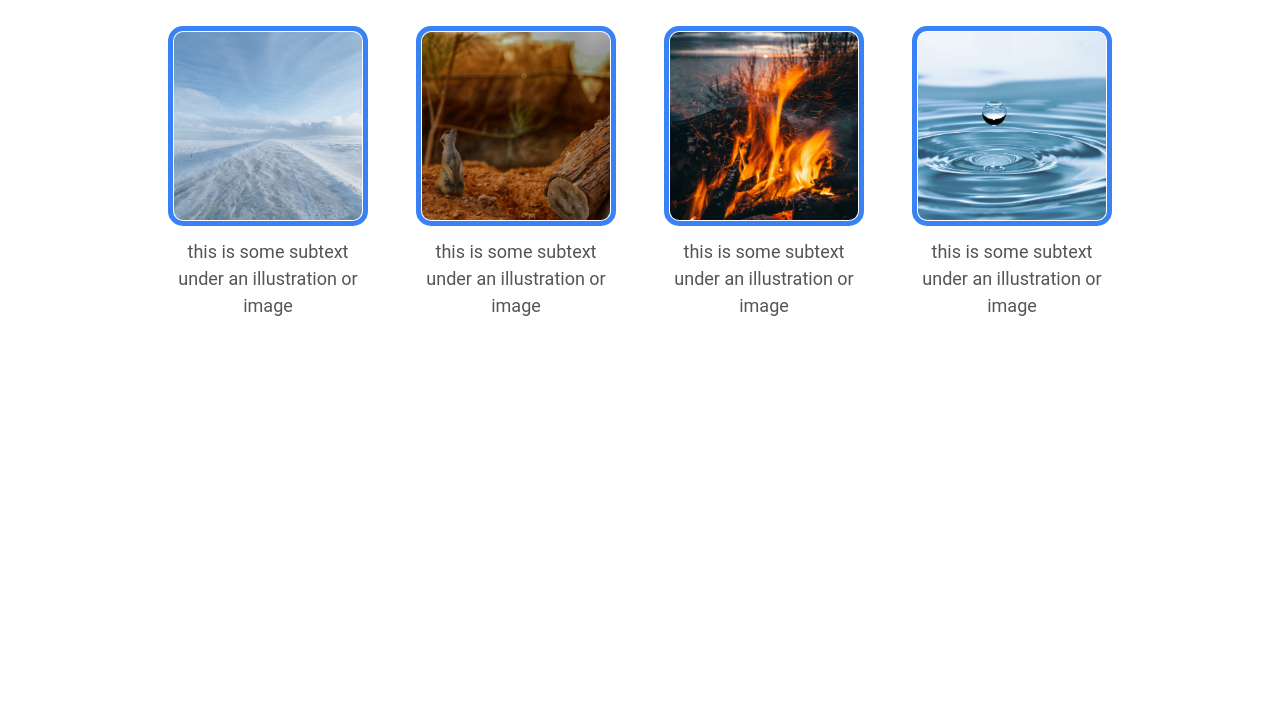
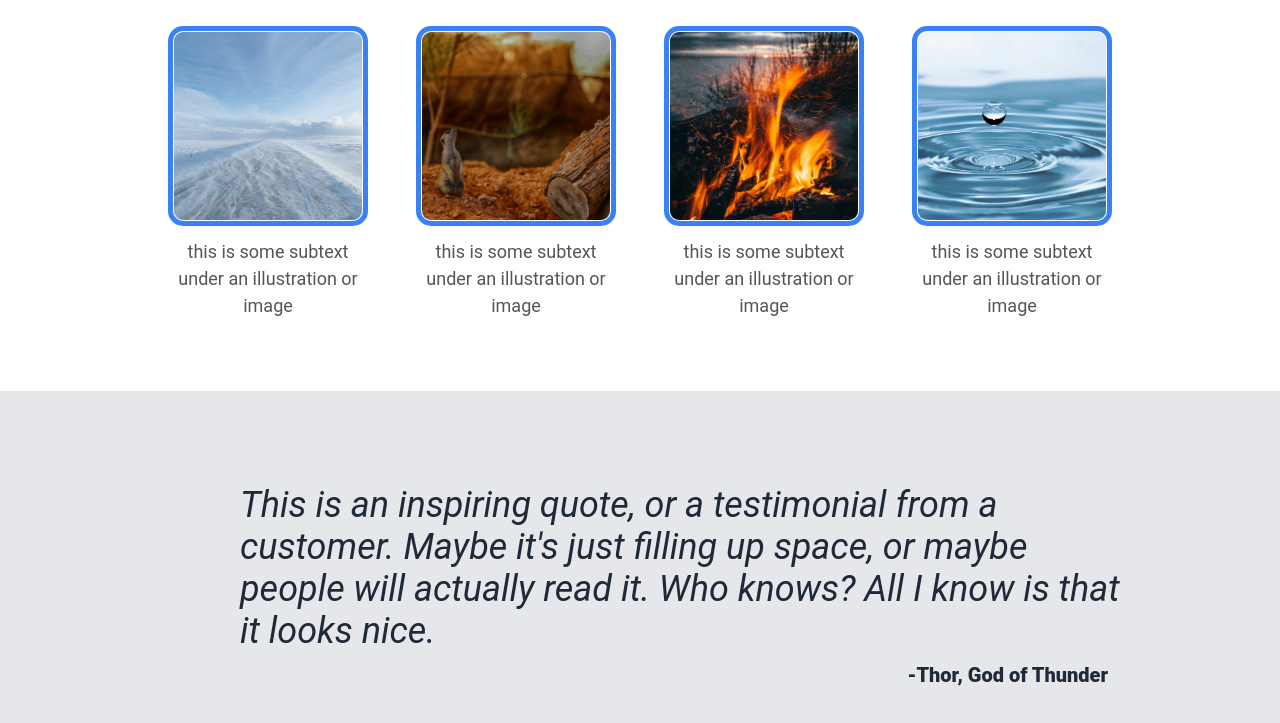
Before and after one commit to jvstln/odin-landing-page, a plain HTML site: page index.html in a window 1280 px wide. Shown: the part 622-1345 px from the top of the page. Before the commit the page ends 1013 px from the top, so only its background shows below. Drawn offline with Linux system fonts and the light colour scheme.

Commit message:
feat: Add blockquote section

```diff
--- a/index.html
+++ b/index.html
@@ -53,5 +53,14 @@
       </ul>
     </div>
   </section>
+
+  <section class="quote">
+    <div class="container">
+      <blockquote>
+        This is an inspiring quote, or a testimonial from a customer. Maybe  it's just filling up space, or maybe people will actually read it. Who knows? All I know is that it looks nice.
+        <p>-Thor, God of Thunder</p>
+      </blockquote>
+    </div>
+  </section>
 </body>
 </html>
--- a/style.css
+++ b/style.css
@@ -112,3 +112,27 @@ ul.info-list {
   max-width: 200px;
   color: #555;
 }
+
+.quote {
+  background-color: #e5e7eb;
+  height: 400px;
+  display: flex;
+  justify-content: center;
+  align-items: center;
+}
+
+.quote blockquote {
+  font-size: 36px;
+  font-style: italic;
+  font-weight: light;
+  color: #1f2937;
+  max-width: 90%;
+  margin-left: auto;
+}
+.quote blockquote p {
+  font-weight: 900;
+  font-style: normal;
+  font-size: 20px;
+  text-align: right;
+  margin-right: 32px;
+}
```
